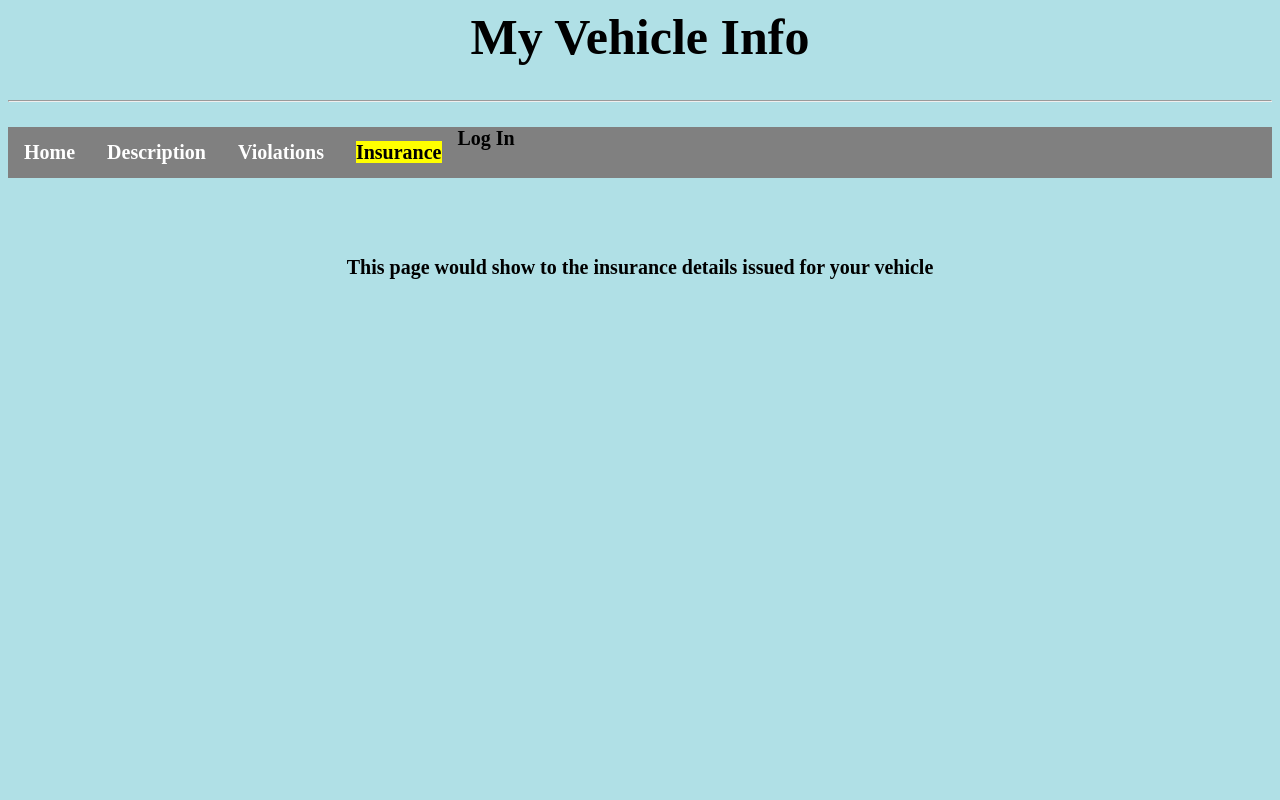
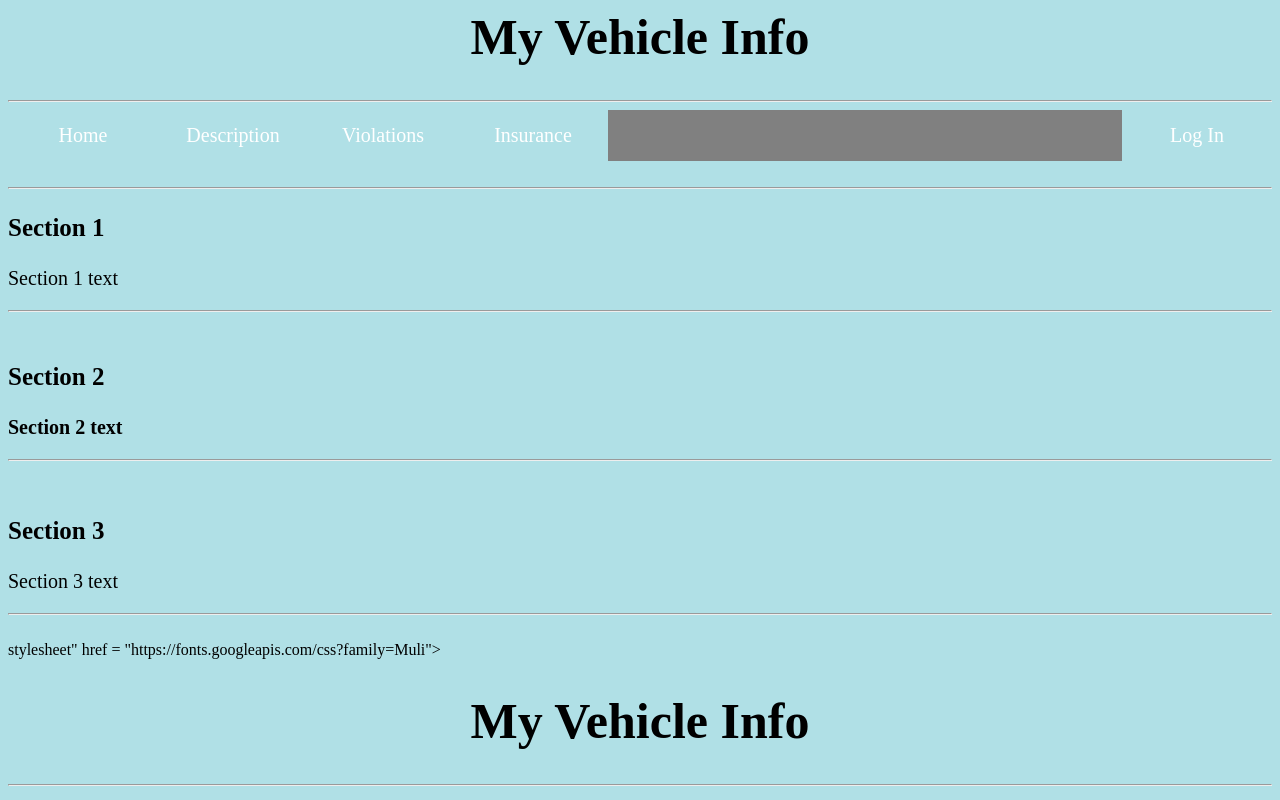
Before and after one commit to Chaitanya-Thombare/IP-Mini_Project, a plain HTML site: page insurance.html in a window 1280 px wide. Shown: the top 800 px of the page. Drawn offline with Linux system fonts and the light colour scheme; a web font is replaced by a local one.

Commit message:
Update insurance.html

```diff
--- a/insurance.html
+++ b/insurance.html
@@ -5,7 +5,39 @@
 		<meta charset = "utf-8">
 		<title>Traffic Services</title>
 		<link rel = "stylesheet" href = "style_homepage.css">
+		<link rel = "<!Doctype HTML5>
+
+<html>
+	<head>
+		<meta charset = "utf-8">
+		<title>My Vehicle Info</title>
+		<link rel = "stylesheet" href = "CSS/style_homepage.css">
 		<link rel = "stylesheet" href = "https://fonts.googleapis.com/css?family=Muli">
+	</head>
+
+	<body>
+		<h1>My Vehicle Info</h1><hr>
+
+		<ul>
+			<li><a href = "index.html">Home</a></li>
+			<li><a href = "description.html">Description</a></li>
+			<li><a href = "violations.html">Violations</a></li>
+			<li><a href = "insurance.html">Insurance</a></li>
+			<li style = "float : right"><a href = "log_in.html">Log In</a></li>
+		</ul><br><hr>
+
+		<h3 class = "header3">Section 1</h3>
+		<p>Section 1 text</p><hr><br>
+
+		<h3 class = "header3">Section 2<h3>
+		<p>Section 2 text</p><hr><br>
+
+		<h3 class = "header3">Section 3</h3>
+		<p>Section 3 text</p><hr><br>
+
+		</form>
+	</body>
+</html>stylesheet" href = "https://fonts.googleapis.com/css?family=Muli">
 	</head>
 
 	<body>
```
